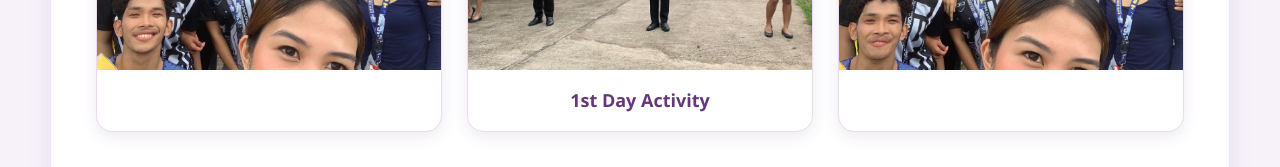
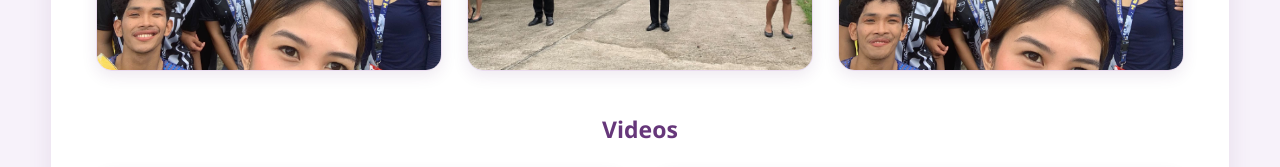
Before and after one commit to pagmanojajanine-byte/Janine-Pagmanoja, a plain HTML site: page event.html in a window 1280 px wide. Shown: the part 910-1077 px from the top of the page. Drawn offline with Linux system fonts and the light colour scheme.

Commit message:
event.html

```diff
--- a/event.html
+++ b/event.html
@@ -94,11 +94,6 @@
                     src="day1-photo2.jpg"
                     alt="1st Day Photo 2"
                 >
-
-                <h3>
-                    1st Day Activity
-                </h3>
-
             </div>
 
 
```
